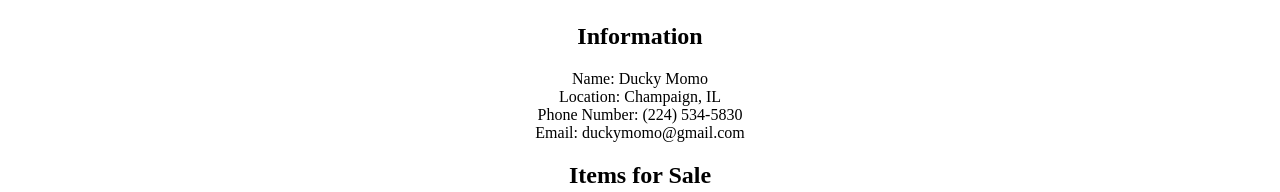
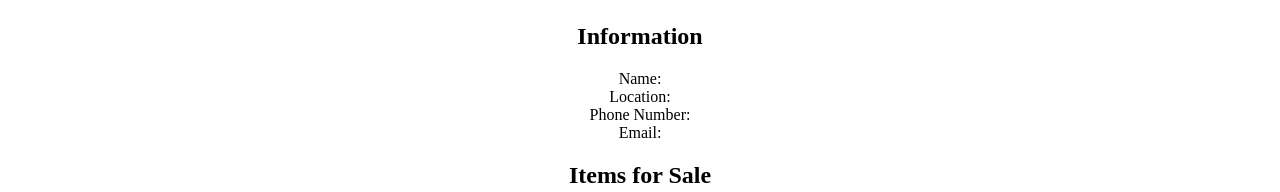
Before and after one commit to CS196Illinois/Group12-FA21, an Angular app in the folder Project/GroupProject/: page /profile in a window 1280 px wide. Shown: the part 165-357 px from the top of the page. Built offline with nearby package versions, Linux system fonts and the light colour scheme.

Commit message:
adding variables to angular page

```diff
--- a/Project/GroupProject/src/app/item-menu/item-menu.component.html
+++ b/Project/GroupProject/src/app/item-menu/item-menu.component.html
@@ -22,9 +22,9 @@
   <h2> Contact </h2>
   <button type="button" style="margin:20px">View Seller Profile</button>
   <p></p>
-  <label for="fname">First name: {{firstName}}</label><br>
+  <label for="fname">First Name: {{firstName}}</label><br>
   <p></p>
-  <label for="fname">Last name: {{lastName}}</label><br>
+  <label for="fname">Last Name: {{lastName}}</label><br>
   <p></p>
   <label for="fname">Email: {{email}}</label><br>
   <p></p>
--- a/Project/GroupProject/src/app/item-menu/item-menu.component.ts
+++ b/Project/GroupProject/src/app/item-menu/item-menu.component.ts
@@ -26,7 +26,6 @@ export class ItemMenuComponent implements OnInit {
     this.email = this.route.snapshot.params['email'];
     this.phoneNumber = this.route.snapshot.params['phoneNumber'];
     this.location = this.route.snapshot.params['location'];
-
   }
 
 }
--- a/Project/GroupProject/src/app/profile/profile.component.html
+++ b/Project/GroupProject/src/app/profile/profile.component.html
@@ -7,10 +7,10 @@
         <div class="page-content">
             <h2 class="info">Information</h2>
             <p class="info-info">
-            Name: Ducky Momo <br>
-            Location: Champaign, IL<br>
-            Phone Number: (224) 534-5830<br>
-            Email: duckymomo@gmail.com
+            Name: {{firstName}} {{lastName}}<br>
+            Location: {{location}}<br>
+            Phone Number: {{phoneNumber}}<br>
+            Email: {{email}}
             </p>
             <h2 class="ifs">Items for Sale</h2>
             <!-- <div class="card">
--- a/Project/GroupProject/src/app/profile/profile.component.ts
+++ b/Project/GroupProject/src/app/profile/profile.component.ts
@@ -1,4 +1,5 @@
 import { Component, OnInit } from '@angular/core';
+import { ActivatedRoute } from '@angular/router';
 
 @Component({
   selector: 'app-profile',
@@ -7,9 +8,20 @@ import { Component, OnInit } from '@angular/core';
 })
 export class ProfileComponent implements OnInit {
 
-  constructor() { }
+  firstName!: String;
+  lastName!: String;
+  location!: String;
+  phoneNumber!: String;
+  email!: String;
+
+  constructor(private route: ActivatedRoute) { }
 
   ngOnInit(): void {
+    this.firstName = this.route.snapshot.params['firstName'];
+    this.lastName = this.route.snapshot.params['lastName'];
+    this.location = this.route.snapshot.params['location'];
+    this.phoneNumber = this.route.snapshot.params['phoneNumber'];
+    this.email = this.route.snapshot.params['email'];
   }
 
 }
```
